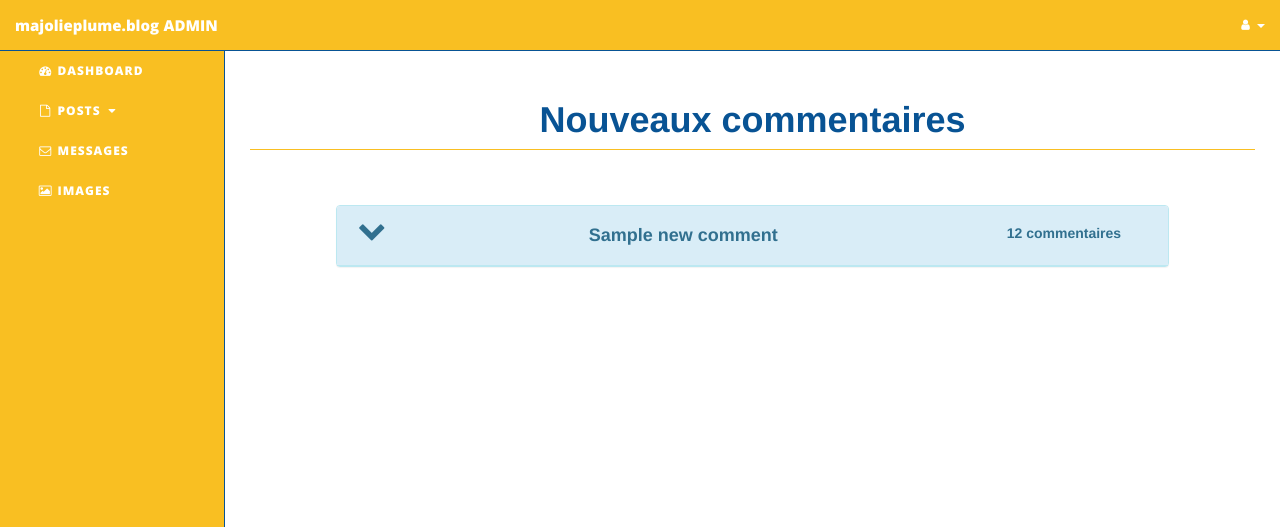
After one commit to belou971/writerBlog, a PHP site: template views/comment-view.html.twig in a window 1280 px wide. The commit adds this page. Shown: the top 527 px of the page. Run offline with PHP 8.4, Linux system fonts and the light colour scheme; the template is opened without the code that fills it: most values are stand-ins (such as "Sample title", 1, 10 or a date in 2020); some libraries are stand-ins or nearby versions.

Commit message:
Add new comments view  in backend side

```diff
--- /dev/null
+++ b/views/comment-view.html.twig
@@ -0,0 +1,78 @@
+{% extends 'base-backend.html.twig' %}
+
+{% block title %}Messages{% endblock %}
+
+{% block css %}
+    <!-- Bootstrap Core CSS -->
+    <link href="{{ asset('/lib/bootstrap/css/bootstrap.min.css') }}" rel="stylesheet">
+    <!-- Theme CSS -->
+    <link href="{{ asset('/css/writerblog-backend.css') }}" rel="stylesheet">
+    <link href="{{ asset('css/writerblog-admin-backend.css') }}" rel="stylesheet">
+{% endblock %}
+
+{% block js %}
+    <!-- Personal JavaScript -->
+    <script src="{{ asset('/js/dynamicFront.js') }}"></script>
+{% endblock %}
+
+{% block pageHeader %}Nouveaux commentaires{% endblock %}
+
+{% block pageContent %}
+    {% if newComments|length > 0 %}
+        {% for commentGroup in newComments %}
+            {% set post_title = commentGroup.getPostTitle %}
+            {% set commentList = commentGroup.getCommentList %}
+            {% set nbComment = commentList|length %}
+    <div class="row">
+        <div class="col-lg-offset-1 col-lg-10 col-lg-offset-1 col-md-12">
+            <div class="panel panel-info">
+                <div class="panel-heading comment-group">
+                    <div class="row">
+                        <div class="col-sm-1 col-xs-1 text-center"><i class="fa fa-chevron-down fa-2x"></i></div>
+                        <div class="col-sm-8 col-xs-8 text-center"><h4>{{ post_title }}</h4></div>
+                        <div class="col-sm-3 col-xs-12 text-center"><h5>{{ nbComment }} commentaires</h5></div>
+                    </div>
+                </div>
+                <div class="panel-body comment-group-body" style="display: none">
+                    <ul class="comment-list">
+                        {% for element in commentList %}
+                            {% set comment = element['comment'] %}
+                            {% set hasPPID = (element['ppid']|length>0) %}
+                        <li class="row">
+                            <div class="comment col-sm-12">
+                                <div class="panel panel-default comment-contain">
+                                    <div class="panel-heading">
+                                        <div class="row">
+                                            <div class="col-sm-11 col-xs-11 text-left">
+                                                <h5 class="text-info">Posté par <span class="text-success">{{ comment.getPseudo }}</span> le <span class="text-success">{{ comment.getCreationDate }}</span></h5>
+                                            </div>
+                                            <div class="col-sm-1 col-xs-1 text-right">
+                                                <i class="fa fa-chevron-down"></i>
+                                            </div>
+                                        </div>
+                                    </div>
+                                    <div class="panel-body comment-contain-body" style="display: none">
+                                        {{ comment.getMessage }}
+
+                                        <div class="comment-contain-footer">
+                                            {% if hasPPID == false %}
+                                            <button type="button" class="btn btn-link"><i class="fa fa-lg fa-mail-reply"></i> Répondre à <span class="text-success">{{ comment.getPseudo }}</span></button>
+                                            {% endif %}
+                                            <button type="button" class="btn btn-link"><i class="fa fa-lg fa-trash"></i> Supprimer</button>
+                                            <button type="button" class="btn btn-link"><i class="fa fa-lg fa-check-square-o"></i> Marquer comme lu</button>
+                                        </div>
+                                    </div>
+                                </div>
+                            </div>
+                        </li>
+                        {% endfor %}
+                    </ul>
+                </div>
+            </div>
+        </div>
+        <!-- /.row -->
+
+    </div>
+        {% endfor %}
+    {% endif %}
+{% endblock %}
--- a/views/sections/navigation_backend.html.twig
+++ b/views/sections/navigation_backend.html.twig
@@ -49,8 +49,8 @@
                     </li>
                 </ul>
             </li>
-            <li {{ currentPath == "#"? active}}>
-                <a href="#"><i class="fa fa-fw fa-envelope-o"></i> Messages</a>
+            <li {{ currentPath == "comments-overview"? active}}>
+                <a href="{{ path('comments-overview') }}"><i class="fa fa-fw fa-envelope-o"></i> Messages</a>
             </li>
             <li {{ currentPath == "#"? active}}>
                 <a href="#"><i class="fa fa-fw fa-picture-o"></i> Images</a>
--- a/web/css/writerblog-admin-backend.css
+++ b/web/css/writerblog-admin-backend.css
@@ -214,10 +214,6 @@ h1, h2, h3, h4, h5, h6 {
     background-color: #e5f2f7!important;
 }
 
-/*.table-hover>tbody>tr>td {
-   text-align: center;
-}*/
-
 /* ---- Panels ---- */
 .panel-green > .panel-heading {
     border-color: #5cb85c;
@@ -336,3 +332,18 @@ tr a .fa-lg:hover {
     color: #eee !important;
     background-color: #7f9ad1;
 }
+
+.comment-list {
+    list-style-type: none;
+    padding: 0;
+}
+
+.comment-contain-body {
+    padding-bottom: 0!important;
+}
+
+.comment-contain-footer {
+    width: 100%;
+    border-top: 1px solid #ccc;
+    margin-top: 15px;
+}
--- a/web/js/dynamicFront.js
+++ b/web/js/dynamicFront.js
@@ -58,7 +58,7 @@ $('.reply').click(function(event) {
     openModal(post_id, id);
 });
 
-$('.report').on('click', function(event){
+$('.report').on('click', function(){
     var $report = $(this);
     var id = $report.parent().data("id"),
         url = "/comment/alert";
@@ -69,3 +69,38 @@ $('.report').on('click', function(event){
             $report.remove();
         });
 });
+
+
+function doCollaspe(root, body, classToShow, classToHide)
+{
+    var iconElement = '';
+
+    if(root.find('.fa-chevron-down').length > 0) {
+        body.show();
+
+        iconElement = root.find('.fa-chevron-down');
+        iconElement.removeClass(classToShow).addClass(classToHide);
+    }
+    else if(root.find('.fa-chevron-up').length > 0) {
+        body.hide();
+
+        iconElement = root.find('.fa-chevron-up');
+        iconElement.removeClass(classToHide).addClass(classToShow);
+    }
+}
+
+$('.comment-group').on('click', function(){
+    var classToHide = 'fa fa-chevron-up fa-2x',
+        classToShow = 'fa fa-chevron-down fa-2x',
+        bodyElement = $(this).parent().find(".comment-group-body");
+
+    doCollaspe($(this), bodyElement, classToShow, classToHide);
+});
+
+$('.comment-contain').on('click', function() {
+    var classToHide = 'fa fa-chevron-up',
+        classToShow = 'fa fa-chevron-down',
+        bodyElements = $(this).parent().find(".comment-contain-body");
+
+    doCollaspe($(this), bodyElements, classToShow, classToHide);
+});
```
Also changed, not shown: app/admin_routing.php (+18 -0 lines), src/DAO/CommentDAO.php (+67 -0 lines), src/Domain/CommentGroup.php (added, +85 -0 lines).
